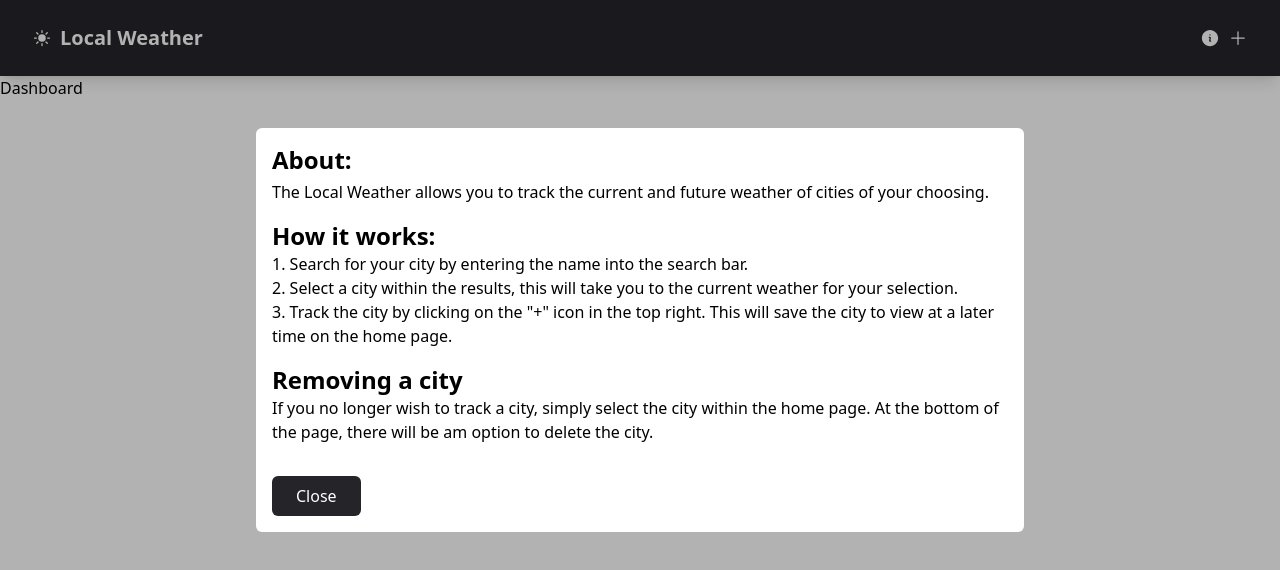
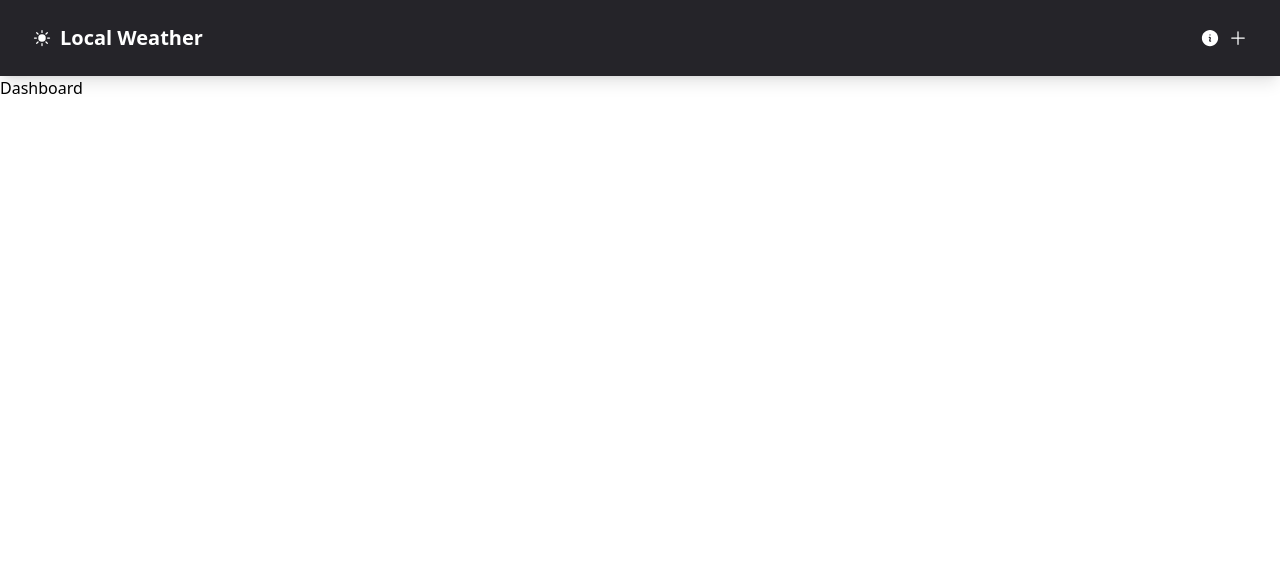
Before and after one commit to paresiqbal/react-weather, a React (Vite) app: page / in a window 1280 px wide. Shown: the top 570 px of the page. Built offline with nearby package versions, Linux system fonts and the light colour scheme.

Commit message:
Information Modal is Complete

```diff
--- a/src/components/BaseModal.jsx
+++ b/src/components/BaseModal.jsx
@@ -1,17 +1,15 @@
-import React from "react";
-
-export default function BaseModal({ header }) {
+export default function BaseModal({ toggleModal }) {
   return (
-    <div className="absolute w-full bg-black bg-opacity-30 h-screen top-0 left-0 flex justify-center px-8">
+    <div className="absolute w-full bg-black bg-opacity-40 h-screen top-0 left-0 flex justify-center px-8">
       <div className="p-4 bg-white self-start my-32 max-w-screen-md text-black rounded-md">
-        <div class="text-black">
-          <h1 class="text-2xl mb-1 font-semibold">About:</h1>
-          <p class="mb-4">
+        <div className="text-black">
+          <h1 className="text-2xl mb-1 font-semibold">About:</h1>
+          <p className="mb-4">
             The Local Weather allows you to track the current and future weather
             of cities of your choosing.
           </p>
-          <h2 class="text-2xl font-semibold">How it works:</h2>
-          <ol class="list-decimal list-inside mb-4">
+          <h2 className="text-2xl font-semibold">How it works:</h2>
+          <ol className="list-decimal list-inside mb-4">
             <li>
               Search for your city by entering the name into the search bar.
             </li>
@@ -25,14 +23,17 @@ export default function BaseModal({ header }) {
             </li>
           </ol>
 
-          <h2 class="text-2xl font-semibold">Removing a city</h2>
+          <h2 className="text-2xl font-semibold">Removing a city</h2>
           <p>
             If you no longer wish to track a city, simply select the city within
             the home page. At the bottom of the page, there will be am option to
             delete the city.
           </p>
         </div>
-        <button className="text-white mt-8 bg-weather-primary py-2 px-6 rounded-md">
+        <button
+          onClick={toggleModal}
+          className="text-white mt-8 bg-weather-primary py-2 px-6 rounded-md"
+        >
           Close
         </button>
       </div>
--- a/src/components/Navbar.jsx
+++ b/src/components/Navbar.jsx
@@ -1,5 +1,6 @@
 // react
 import { NavLink } from "react-router-dom";
+import { useState } from "react";
 
 // library
 import {
@@ -12,6 +13,12 @@ import {
 import BaseModal from "./BaseModal";
 
 export default function Navbar() {
+  const [isModalOpen, setIsModalOpen] = useState(false);
+
+  function toggleModal() {
+    setIsModalOpen(!isModalOpen);
+  }
+
   return (
     <nav className="top-0 sticky shadow-lg bg-weather-primary">
       <div className="container flex flex-col sm:flex-row items-center gap-4 text-white py-6 ">
@@ -27,14 +34,15 @@ export default function Navbar() {
           <InformationCircleIcon
             width={20}
             className="hover:text-weather-secondary duration-150 cursor-pointer"
+            onClick={toggleModal}
           />
           <PlusIcon
             width={20}
             className="hover:text-weather-secondary duration-150 cursor-pointer"
           />
-          <BaseModal />
         </div>
       </div>
+      {isModalOpen && <BaseModal toggleModal={toggleModal} />}
     </nav>
   );
 }
```
